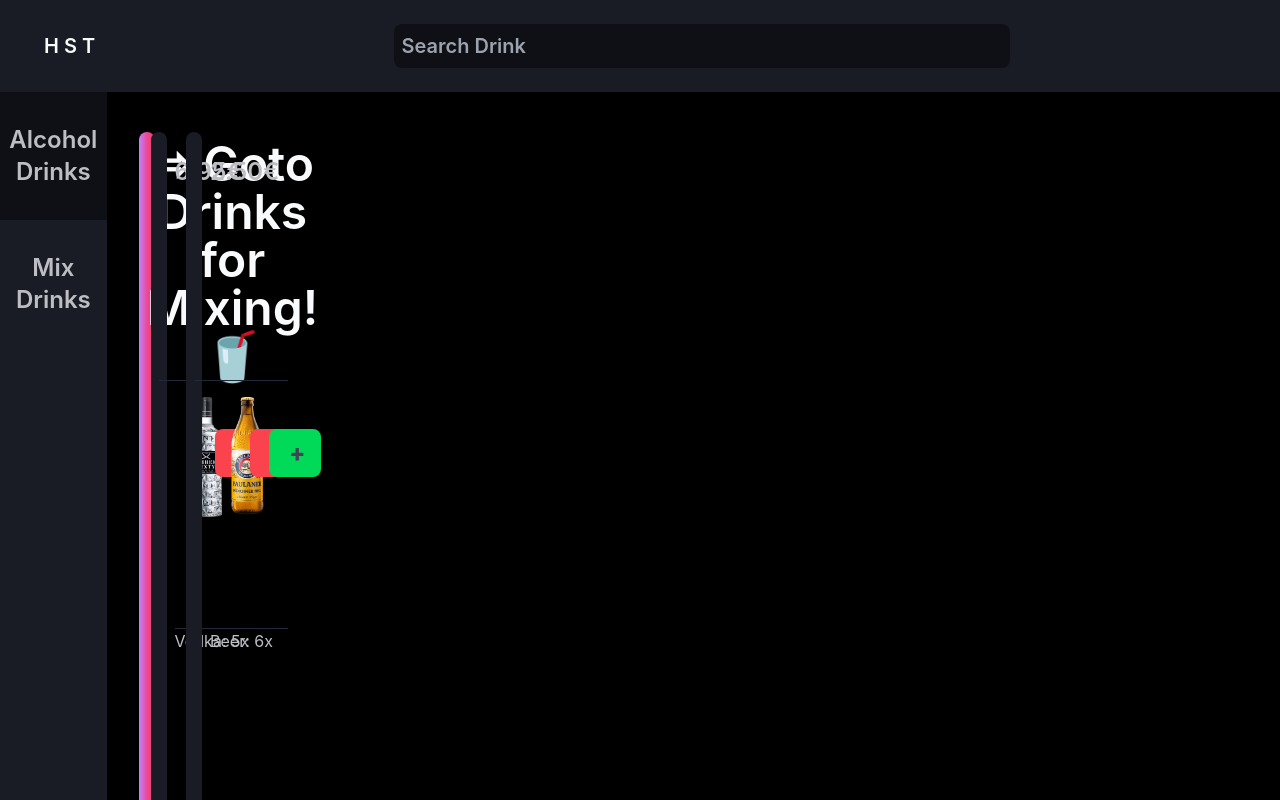
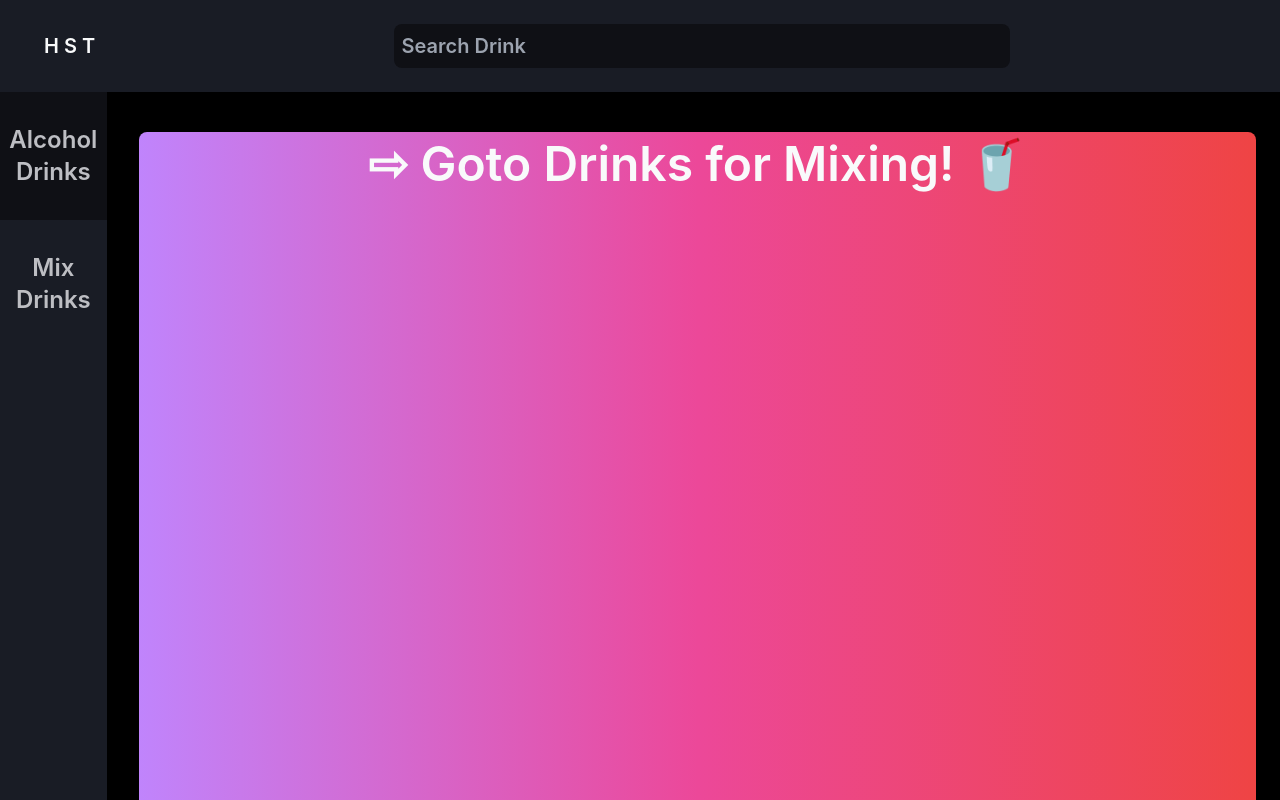
Before and after one commit to danieltheil/drink-inventory, a React (Create React App) app: page / in a window 1280 px wide. Shown: the top 800 px of the page. Built offline with nearby package versions, Linux system fonts and the light colour scheme.

Commit message:
Fixed Desktop UI

```diff
--- a/src/App.js
+++ b/src/App.js
@@ -23,7 +23,7 @@ function App() {
           null :
           (<SideBar cols="col-span-1" viewState={viewState} setViewState={setViewState}/>)
         }
-        <div className={`card-conainer grid grid-cols-9 grid-rows-10 col-span-${isMobile ? "12" : "11"} grid-flow-row w-full`}>
+        <div className="card-container grid grid-cols-9 grid-rows-10 col-span-11 grid-flow-row">
           { isMobile ? (
               viewState === viewStates.alcoholView ?
               (<MobileAlcCardView isMobile={isMobile} setViewState={setViewState}/>) :
```
